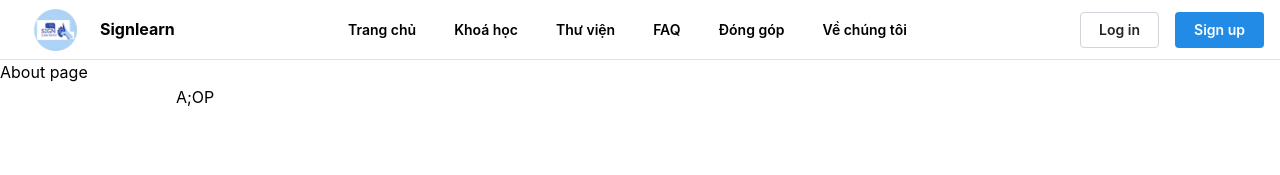
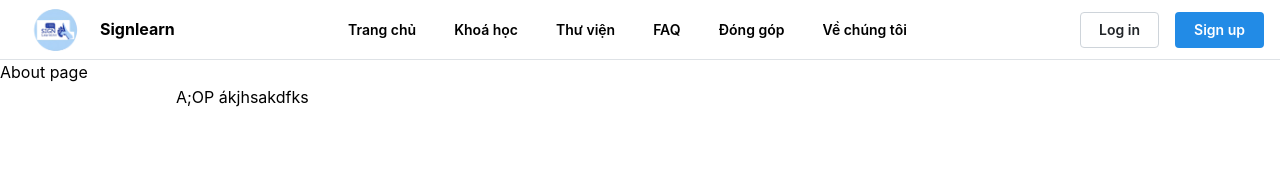
Before and after one commit to Lee-412/TTNM_deaf_learning, a Next.js app: page /about in a window 1280 px wide. Shown: the top 175 px of the page. Built offline with nearby package versions, Linux system fonts and the light colour scheme.

Commit message:
(deaf_learning-about): test git

```diff
--- a/src/components/about/about.tsx
+++ b/src/components/about/about.tsx
@@ -3,7 +3,7 @@ import { Container } from "@mantine/core";
 const AboutBase = () => {
     return (
         <Container>
-            A;OP
+            A;OP ákjhsakdfks
         </Container>
     )
 }
--- a/src/data/data.ts
+++ b/src/data/data.ts
@@ -4,7 +4,7 @@ interface LearningData {
     id?: number;
     target: string;
     data: [   // số lượng từ sẽ là data.length
-        // trong data thì mỗi object sẽ là 1 từ,
+
         {
             id: number;
             word: string;
@@ -18,8 +18,7 @@ interface ReviseData {
     name: string;
     id?: number;
     target: string;
-    data: [   // số lượng từ sẽ là data.length
-        // trong data thì mỗi object sẽ là 1 từ,
+    data: [
         {
             id: number;
             word: string;
```
